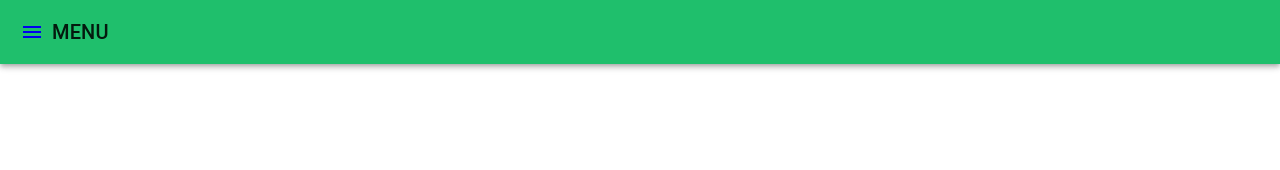
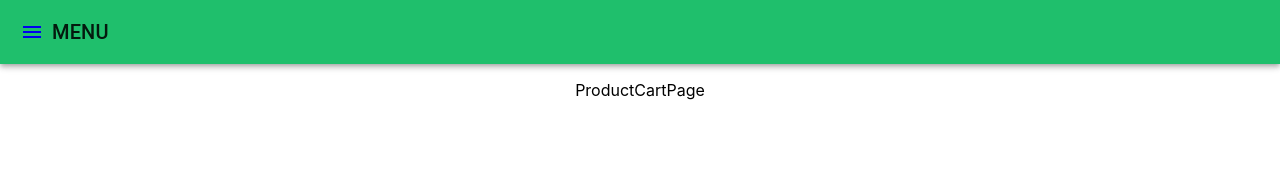
Before and after one commit to VictorEspejo/FrontEnd-Test-Shop, a React (Create React App) app: page /shopping-cart in a window 1280 px wide. Before the commit this address had no page. Shown: the top 170 px of the page. Built offline with nearby package versions, Linux system fonts and the light colour scheme.

Commit message:
add redux and cart page

```diff
--- a/package.json
+++ b/package.json
@@ -15,6 +15,7 @@
     "react-redux": "^8.0.0",
     "react-router-dom": "^6.3.0",
     "react-scripts": "5.0.0",
+    "redux": "^4.2.0",
     "web-vitals": "^2.1.4"
   },
   "scripts": {
--- a/src/components/AppContainer/AppContainer.jsx
+++ b/src/components/AppContainer/AppContainer.jsx
@@ -1,4 +1,5 @@
 import { Route, Routes } from "react-router-dom";
+import ProductCartPage from "../../pages/ProductCartPage";
 import ProductDetailPage from "../../pages/ProductDetailPage";
 import ProductListPage from "../../pages/ProductListPage";
 import Container from "@mui/material/Container";
@@ -11,13 +12,9 @@ const AppContainer = () => {
       <Grid item xs />
       <Grid item xs={12} paddingTop={2}>
         <Routes>
-          <Route
-            path="/"
-            element={
-              <ProductListPage/>
-            }
-          />
+          <Route path="/" element={<ProductListPage />} />
           <Route path="product/:id" element={<ProductDetailPage />} />
+          <Route path="shopping-cart" element={<ProductCartPage />} />
         </Routes>
       </Grid>
       <Grid item xs />
--- a/src/components/ProductInfo/ProductInfo.jsx
+++ b/src/components/ProductInfo/ProductInfo.jsx
@@ -5,7 +5,7 @@ import {
   Grid,
 } from "@mui/material";
 import ProductInfoAction from "../ProductInfoAction/ProductInfoAction";
-import ProductInfoDescription from "../ProductInfoDescription";
+import ProductInfoDescription from "../ProductInfoDescription/ProductInfoDescription";
 
 function ProductInfo(product) {
   const [cantidad, setcantidad] = useState(0);
--- a/src/components/ProductInfoAction/ProductInfoAction.jsx
+++ b/src/components/ProductInfoAction/ProductInfoAction.jsx
@@ -45,7 +45,7 @@ const ProductInfoAction = (props) => {
           </Grid>
         </CardContent>
         <CardActionArea>
-                    <Button  color={"primary"}>Añadir al carrito</Button>
+            <Button color={"primary"} >Añadir al carrito</Button>
         </CardActionArea>
       </Card>
     </Grid>
--- a/src/index.js
+++ b/src/index.js
@@ -2,9 +2,10 @@ import React from "react";
 import { createRoot } from "react-dom/client";
 import "./index.css";
 import App from "./App";
-import reportWebVitals from "./reportWebVitals";
 import { BrowserRouter } from "react-router-dom";
 import { ThemeProvider, createTheme } from "@mui/material/styles";
+import { Provider } from 'react-redux';
+import store from './stores'
 
 const theme = createTheme({
   palette: {
@@ -24,10 +25,10 @@ reactDom.render(
   <React.StrictMode>
     <BrowserRouter>
       <ThemeProvider theme={theme}>
-        <App />
+        <Provider store={store}>
+          <App />
+        </Provider>
       </ThemeProvider>
     </BrowserRouter>
   </React.StrictMode>
 );
-
-reportWebVitals();
--- /dev/null
+++ b/src/pages/ProductCartPage.jsx
@@ -0,0 +1,13 @@
+import React from 'react'
+import { connect } from 'react-redux'
+
+const ProductCartPage = () => {
+  return (
+    <div>ProductCartPage</div>
+  )
+}
+const mapStateToProps = (state) => {
+    return { products: state.products };
+};
+
+export default connect(mapStateToProps)(ProductCartPage);
--- /dev/null
+++ b/src/reducers/index.js
@@ -0,0 +1,8 @@
+const initialValue = {
+    products: [{id: 0, color: 0, storage: 0 }]
+};
+const reducer = (state = initialValue, action) => {
+    return state;
+ }
+
+ export default reducer;
--- /dev/null
+++ b/src/stores/index.js
@@ -0,0 +1,9 @@
+import { createStore } from 'redux';
+import reducer from '../reducers'
+
+const store = createStore(
+  reducer,
+  window.__REDUX_DEVTOOLS_EXTENSION__ && window.__REDUX_DEVTOOLS_EXTENSION__()
+);
+
+export default store;
```
Also changed, not shown: src/actions/index.js (added), src/components/ProductInfoDescription/ProductInfoDescription.jsx (renamed from src/components/ProductInfoDescription.jsx), 1 other file (tests, documents, lock files or other folders).
